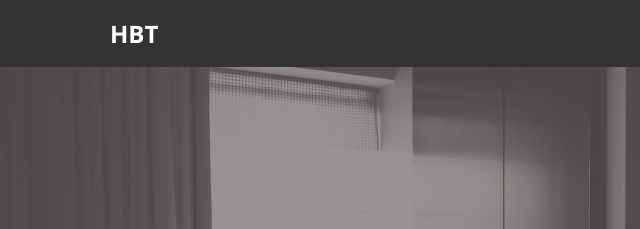
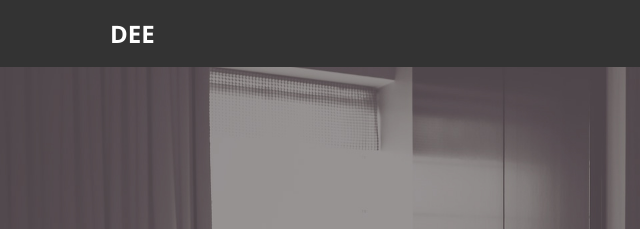
Before and after one commit to Davemeritus/Dee-Hotel, a plain HTML site: page index.html in a window 1280 px wide. Shown: the top 229 px of the page, 0-640 px from the left. Drawn offline with Linux system fonts and the light colour scheme.

Commit message:
logo fix

```diff
--- a/index.html
+++ b/index.html
@@ -14,7 +14,7 @@
   <header>
     <nav id="navbar">
       <div class="container">
-        <h1 class="logo"><a href="index.html">HBT</a></h1>
+        <h1 class="logo"><a href="index.html">DEE</a></h1>
         <ul>
           <li><a class="current" href="index.html">Home</a></li>
           <li><a href="about.html">About</a></li>
```
